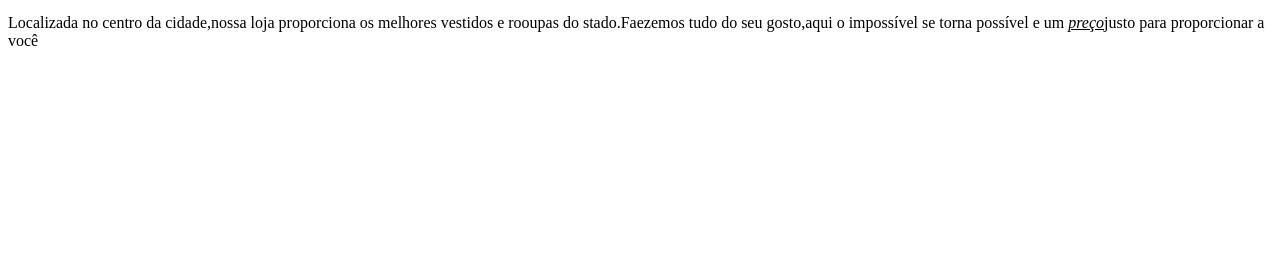
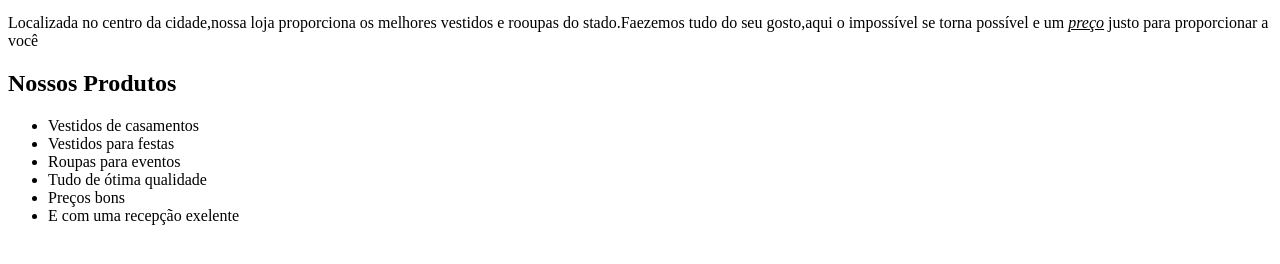
Before and after one commit to ericjcs123/P-gina-web, a plain HTML site: page index.html in a window 1280 px wide. Shown: the part 504-768 px from the top of the page. Drawn offline with Linux system fonts and the light colour scheme.

Commit message:
Add files via upload

```diff
--- a/index.html
+++ b/index.html
@@ -15,8 +15,15 @@
 
     <h1>Style Fashion</h1>
 
-    <p>Localizada no centro da cidade,nossa loja proporciona os melhores vestidos e rooupas do stado.Faezemos tudo do seu gosto,aqui o impossível se torna possível e um <u><i>preço</u></i>justo para proporcionar a você</p>
-
-
+    <p>Localizada no centro da cidade,nossa loja proporciona os melhores vestidos e rooupas do stado.Faezemos tudo do seu gosto,aqui o impossível se torna possível e um <u><i>preço</u></i> justo para proporcionar a você</p>
+    <h2>Nossos Produtos</h2>
+<ul>
+    <li>Vestidos de casamentos</li>
+    <li>Vestidos para festas</li>
+        <li>Roupas para eventos</li>
+        <li>Tudo de ótima qualidade</li>
+        <li>Preços bons</li>
+        <li>E com uma recepção exelente</li>
+</ul>
 </body>
 </html>
```
